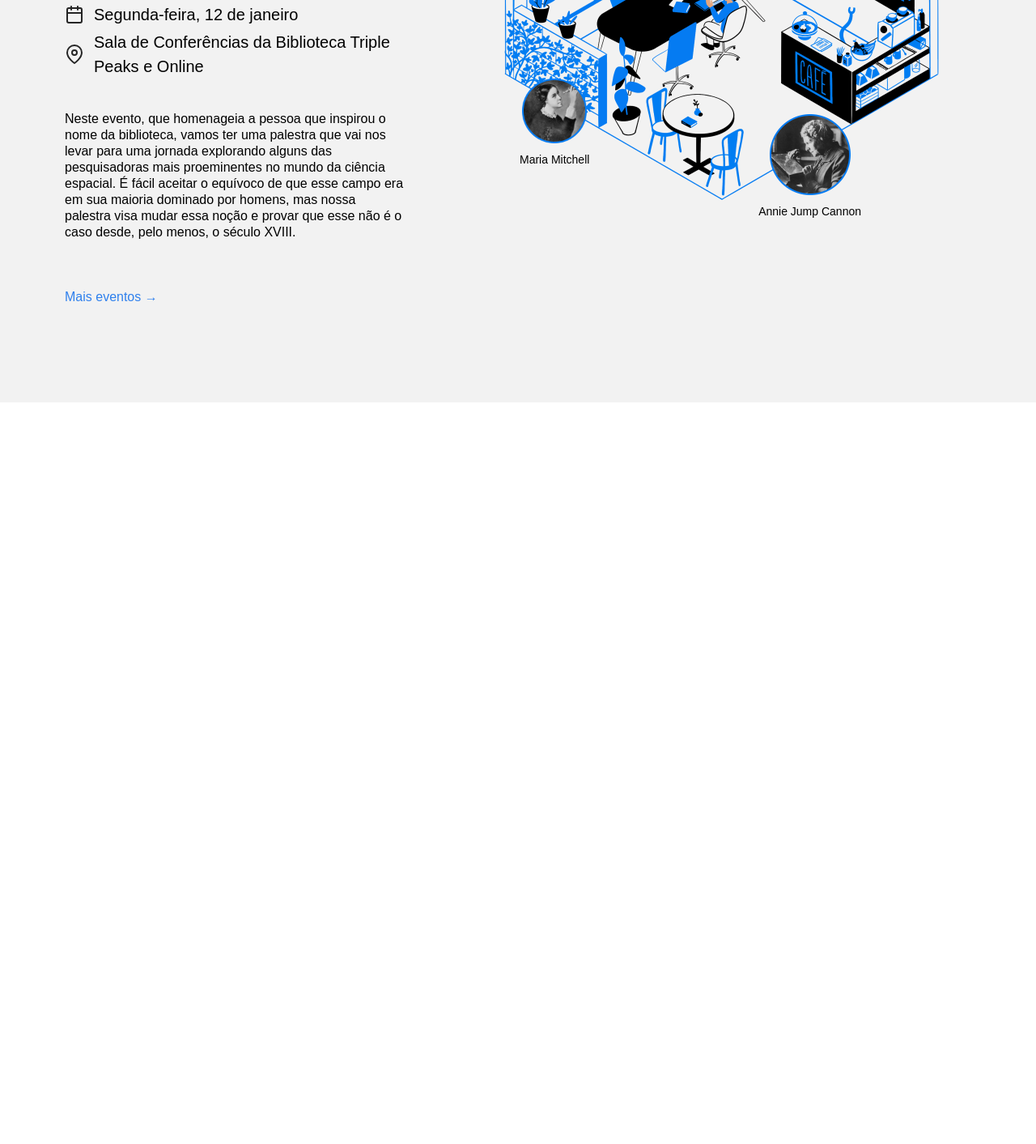
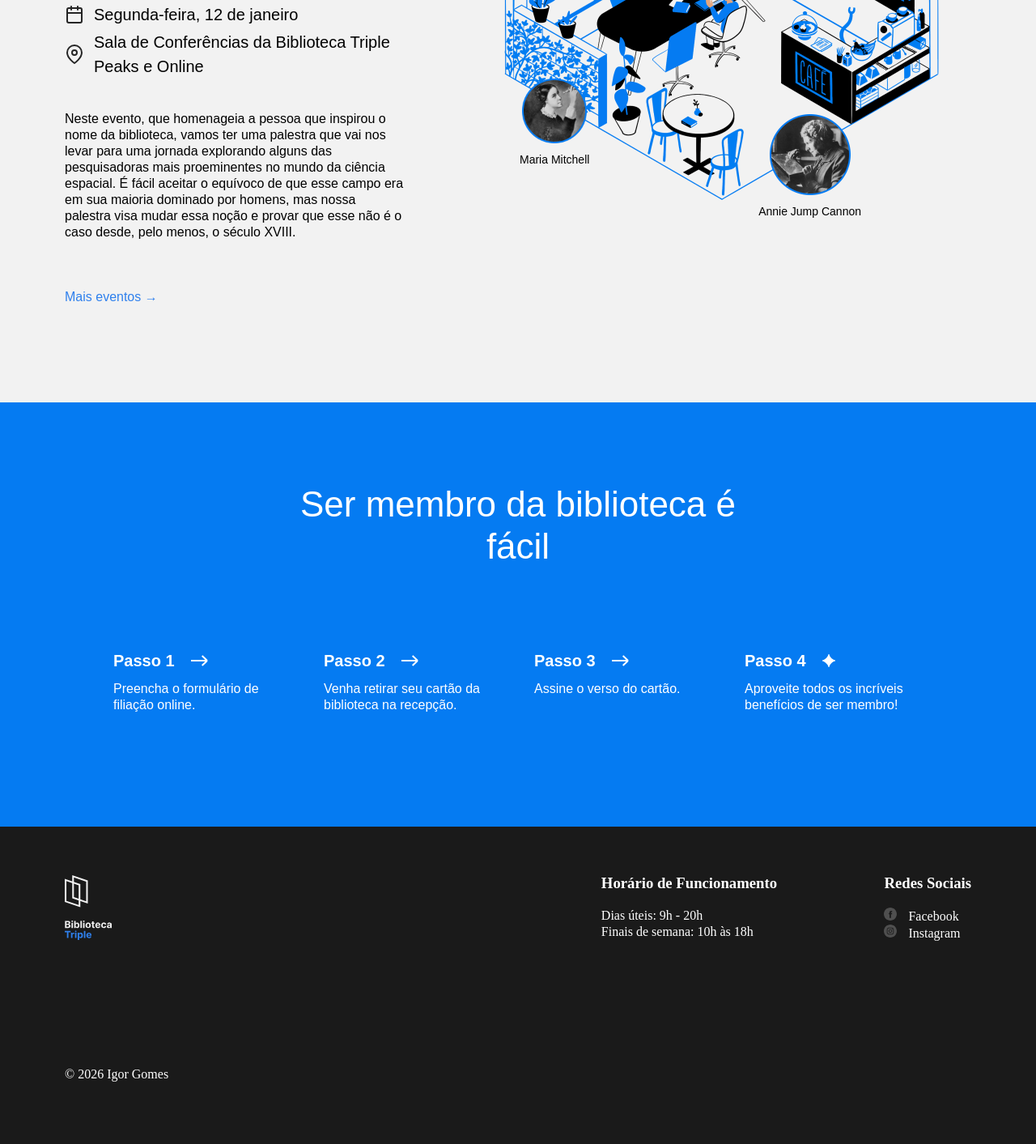
Before and after one commit to Gomeis/web_project_library_pt, a plain HTML site: page index.html in a window 1280 px wide. Shown: the part 2493-3906 px from the top of the page at 81% size. Before the commit the page ends 2990 px from the top, so only its background shows below. Drawn offline with Linux system fonts and the light colour scheme.

Commit message:
corrige footer e ids navegação

```diff
--- a/index.html
+++ b/index.html
@@ -26,10 +26,10 @@
               <a href="#events" class="nav__link">Eventos</a>
             </li>
             <li>
-              <a class="nav__link">Seja um membro</a>
+              <a href="#membership" class="nav__link">Seja um membro</a>
             </li>
             <li>
-              <a class="nav__link">Contatos</a>
+              <a href="#contatos" class="nav__link">Contatos</a>
             </li>
           </ul>
         </nav>
@@ -222,6 +222,61 @@
             </div>
           </div>
         </section>
+        <section id="membership" class="membership">
+          <h2 class="membership__title">Ser membro da biblioteca é fácil</h2>
+          <ul class="membership__steps">
+            <li class="step">
+              <h3 class="step__title">
+                Passo 1
+                <img
+                  src="./images/icon_step_forward.svg"
+                  alt="icon forward"
+                  class="step__icon"
+                />
+              </h3>
+              <p class="step__description">
+                Preencha o formulário de filiação online.
+              </p>
+            </li>
+            <li class="step">
+              <h3 class="step__title">
+                Passo 2
+                <img
+                  src="./images/icon_step_forward.svg"
+                  alt="icon forward"
+                  class="step__icon"
+                />
+              </h3>
+              <p class="step__description">
+                Venha retirar seu cartão da biblioteca na recepção.
+              </p>
+            </li>
+            <li class="step">
+              <h3 class="step__title">
+                Passo 3
+                <img
+                  src="./images/icon_step_forward.svg"
+                  alt="icon forward"
+                  class="step__icon"
+                />
+              </h3>
+              <p class="step__description">Assine o verso do cartão.</p>
+            </li>
+            <li class="step">
+              <h3 class="step__title">
+                Passo 4
+                <img
+                  src="./images/icon_step_finish.svg"
+                  alt="icon finish"
+                  class="step__icon"
+                />
+              </h3>
+              <p class="step__description">
+                Aproveite todos os incríveis benefícios de ser membro!
+              </p>
+            </li>
+          </ul>
+        </section>
       </main>
     </div>
     <div id="modal" class="modal">
@@ -230,6 +285,59 @@
         <p id="modal-text"></p>
       </div>
     </div>
+    <footer class="footer" id="contatos">
+      <div class="footer__columns">
+        <!-- Coluna 1: Logo -->
+        <div class="footer__column">
+          <img
+            src="images/logo_white.svg"
+            alt="Biblioteca Triple"
+            class="footer__logo"
+          />
+        </div>
+
+        <!-- Coluna 2: Horário -->
+        <div class="footer__column footer__column_content_hours">
+          <h3 class="footer__column-heading">Horário de Funcionamento</h3>
+
+          <ul class="footer__list">
+            <li class="footer__list-item">Dias úteis: 9h - 20h</li>
+            <li class="footer__list-item">Finais de semana: 10h às 18h</li>
+          </ul>
+        </div>
+
+        <!-- Coluna 3: Redes sociais -->
+        <div class="footer__column footer__column_content_social">
+          <h3 class="footer__column-heading">Redes Sociais</h3>
+
+          <ul class="footer__list">
+            <li class="footer__list-item">
+              <a href="#" class="footer__column-link">
+                <img
+                  src="./images/facebook_white.svg"
+                  alt=""
+                  class="footer__social-icon"
+                />
+                Facebook
+              </a>
+            </li>
+
+            <li class="footer__list-item">
+              <a href="#" class="footer__column-link">
+                <img
+                  src="./images/instagram_white.svg"
+                  alt=""
+                  class="footer__social-icon"
+                />
+                Instagram
+              </a>
+            </li>
+          </ul>
+        </div>
+      </div>
+
+      <p class="footer__copyright">© 2026 Igor Gomes</p>
+    </footer>
     <script src="script.js"></script>
   </body>
 </html>
--- a/styles/style.css
+++ b/styles/style.css
@@ -312,3 +312,109 @@
   font-size: 28px;
   cursor: pointer;
 }
+.membership {
+  padding: 100px 0 140px;
+  background-color: #057bf2;
+  color: #ffffff;
+}
+
+.membership__title {
+  max-width: 574px;
+  margin: 0 auto;
+  text-align: center;
+  font-size: 44px;
+  font-weight: 500;
+  line-height: 52px;
+}
+
+.membership__steps {
+  list-style-type: none;
+  padding: 0;
+  margin: 100px 0 0;
+  display: flex;
+  gap: 40px;
+  flex-wrap: wrap;
+  justify-content: center;
+}
+
+.step {
+  flex-basis: 220px;
+  box-sizing: border-box;
+}
+
+.step__title {
+  margin: 0;
+  font-size: 20px;
+  line-height: 30px;
+  font-weight: 700;
+  display: flex;
+  align-items: center;
+}
+
+.step__icon {
+  margin-left: 20px;
+}
+
+.step__description {
+  margin: 10px 0 0;
+}
+
+.footer {
+  position: relative;
+  background-color: #1a1a1a;
+  color: white;
+  padding: 60px 80px;
+  box-sizing: border-box;
+  font-size: 16px;
+  line-height: 20px;
+}
+
+.footer__columns {
+  position: relative;
+  height: 220px;
+}
+
+.footer__column_content_hours {
+  position: absolute;
+  top: 0;
+  right: 240px;
+}
+
+.footer__column_content_social {
+  position: absolute;
+  top: 0;
+  right: 0px;
+}
+
+.footer__logo {
+  width: 58px;
+  height: 80px;
+  position: absolute;
+}
+
+.footer__column-heading {
+  margin: 0 0 20px;
+}
+
+.footer__list {
+  list-style-type: none;
+  padding: 0;
+  margin: 0;
+}
+
+.footer__list-item {
+}
+
+.footer__column-link {
+  color: white;
+  text-decoration: none;
+}
+
+.footer__social-icon {
+  width: 16px;
+  height: 16px;
+  margin-right: 10px;
+}
+
+.footer__copyright {
+}
```
